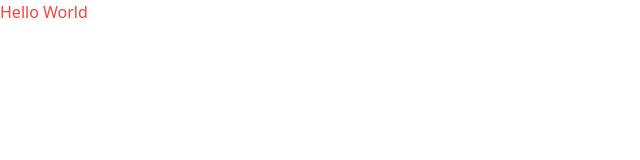
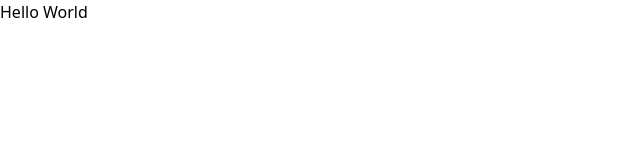
Before and after one commit to guivictorr/coffeetime, a React (Vite) app: page / in a window 1280 px wide. Shown: the top 160 px of the page, without its empty margins (0-640 px from the left). Built offline with nearby package versions, Linux system fonts and the light colour scheme.

Commit message:
chore: adding custom colors to tailwind

```diff
--- a/tailwind.config.js
+++ b/tailwind.config.js
@@ -1,8 +1,31 @@
 /** @type {import('tailwindcss').Config} */
 export default {
-  content: ["./index.html", "./src/**/*.{js,ts,jsx,tsx}"],
+  content: ['./index.html', './src/**/*.{js,ts,jsx,tsx}'],
   theme: {
-    extend: {},
+    colors: {
+      white: '#fff',
+      background: '#fafafa',
+      base: {
+        card: '#f3f2f2',
+        input: '#ededed',
+        button: '#e6e5e5',
+        hover: '#d7d5d5',
+        label: '#8d8686',
+        text: '#574f4d',
+        subtitle: '#403937',
+        title: '#272221',
+      },
+      purple: {
+        dark: '#4b2995',
+        base: '#8047f8',
+        light: '#ebe5f9',
+      },
+      yellow: {
+        dark: '#C47F17',
+        base: '#DBAC2C',
+        light: '#F1E9C9',
+      },
+    },
   },
   plugins: [],
 };
```
